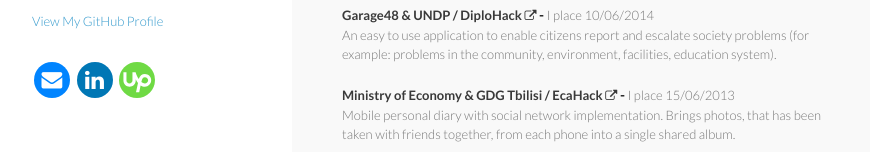
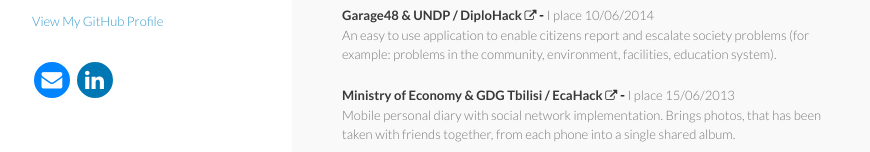
Before and after one commit to givik/givik.github.io, a plain HTML site: page index.html in a window 1280 px wide. Shown: the part 431-583 px from the top of the page, without its empty margins (178-1048 px from the left). Drawn offline with Linux system fonts and the light colour scheme.

Commit message:
Remove Upwork link from index.html
Removed Upwork link from social icons.

```diff
--- a/index.html
+++ b/index.html
@@ -64,7 +64,6 @@
       <div class="social-icons">
         <a target="_blank" class="item fa fa-envelope" href="mailto:givi.kuchukhidze@gmail.com"></a>
         <a target="_blank" class="item fa fa-linkedin" href="https://www.linkedin.com/in/givik/"></a>
-        <a target="_blank" class="item fa fa-upwork" href="https://www.upwork.com/o/profiles/users/_~013754967ed0476d7e/"></a>
       </div>
     </header>
     <section>
```
